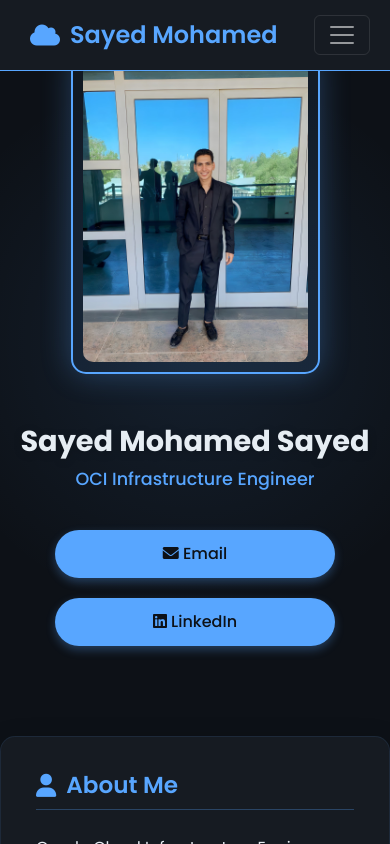
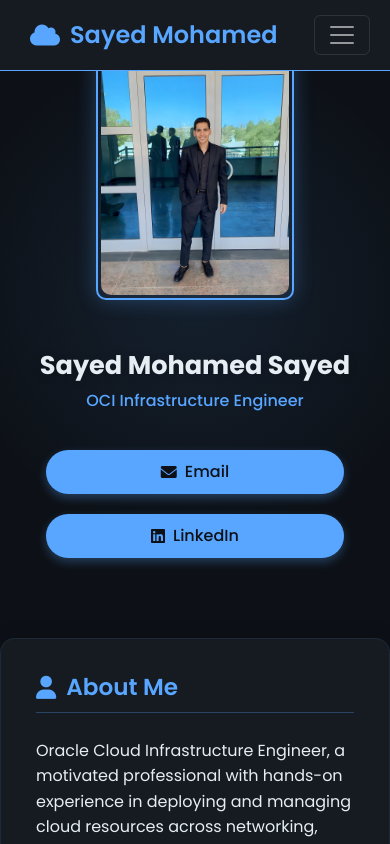
Before and after one commit to MostaphaMahran/portfolio, a plain HTML site: page index.html in a window 390 px wide. Shown: the top 844 px of the page. Drawn offline with nearby package versions, Linux system fonts and the light colour scheme.

Commit message:
Update index.html

```diff
--- a/index.html
+++ b/index.html
@@ -20,7 +20,7 @@
             --light-bg: #161b22;
             --text-color: #e6edf3;
             --muted-text: #8b949e;
-            --border-radius: 20px;
+            --border-radius: 15px;
         }
 
         * {
@@ -84,7 +84,7 @@
 
         .hero {
             background: var(--dark-bg);
-            padding: 100px 0 60px;
+            padding: 80px 0 50px;
             text-align: center;
             position: relative;
             overflow: hidden;
@@ -108,16 +108,16 @@
             margin: 0 auto 30px;
             border: 2px solid var(--primary-color);
             border-radius: var(--border-radius);
-            padding: 10px;
-            box-shadow: 0 0 30px rgba(88, 166, 255, 0.3);
+            padding: 5px;
+            box-shadow: 0 0 20px rgba(88, 166, 255, 0.3);
             background: linear-gradient(135deg, rgba(88, 166, 255, 0.05), rgba(88, 166, 255, 0.1));
-            max-width: 320px;
+            max-width: 95%;
         }
 
         .profile-img {
             width: 100%;
             height: auto;
-            max-height: 450px;
+            max-height: 400px;
             object-fit: contain;
             border-radius: 10px;
             transition: all 0.5s ease;
@@ -126,7 +126,7 @@
         .hero h1 {
             font-weight: 700;
             margin: 20px 0 10px;
-            font-size: 2.8rem;
+            font-size: 2.2rem;
             text-shadow: 0 2px 10px rgba(0, 0, 0, 0.2);
         }
 
@@ -134,7 +134,7 @@
             color: var(--primary-color);
             font-weight: 500;
             margin-bottom: 30px;
-            font-size: 1.6rem;
+            font-size: 1.4rem;
         }
 
         .btn-custom {
@@ -142,7 +142,7 @@
             color: var(--dark-bg);
             border: none;
             padding: 12px 25px;
-            border-radius: 30px;
+            border-radius: 25px;
             font-weight: 500;
             text-decoration: none;
             display: inline-flex;
@@ -151,6 +151,8 @@
             transition: all 0.3s ease;
             box-shadow: 0 4px 10px rgba(88, 166, 255, 0.3);
             margin: 10px;
+            min-width: 150px;
+            justify-content: center;
         }
 
         .btn-custom:hover {
@@ -277,34 +279,7 @@
 
         @media (max-width: 992px) {
             .hero {
-                padding: 80px 0 50px;
-            }
-
-            .profile-img {
-                max-height: 400px;
-            }
-
-            .hero h1 {
-                font-size: 2.2rem;
-            }
-
-            .hero h2 {
-                font-size: 1.4rem;
-            }
-
-            .btn-custom {
-                margin: 5px;
-            }
-        }
-
-        @media (max-width: 768px) {
-            .hero {
-                padding: 60px 0 40px;
-            }
-
-            .profile-container {
-                max-width: 90%;
-                border-radius: 15px;
+                padding: 70px 0 40px;
             }
 
             .profile-img {
@@ -316,22 +291,19 @@
             }
 
             .hero h2 {
-                font-size: 1.2rem;
-            }
-
-            .btn-custom {
-                display: block;
-                margin: 10px auto;
-                width: 80%;
-                text-align: center;
-                border-radius: 25px;
-                padding: 12px 20px;
+                font-size: 1.3rem;
             }
         }
 
-        @media (max-width: 576px) {
+        @media (max-width: 768px) {
             .hero {
                 padding: 50px 0 30px;
+            }
+
+            .profile-container {
+                max-width: 98%;
+                border-radius: 10px;
+                padding: 3px;
             }
 
             .profile-img {
@@ -344,6 +316,29 @@
 
             .hero h2 {
                 font-size: 1.1rem;
+            }
+
+            .btn-custom {
+                width: 85%;
+                padding: 10px 20px;
+            }
+        }
+
+        @media (max-width: 576px) {
+            .hero {
+                padding: 40px 0 20px;
+            }
+
+            .profile-img {
+                max-height: 250px;
+            }
+
+            .hero h1 {
+                font-size: 1.6rem;
+            }
+
+            .hero h2 {
+                font-size: 1rem;
             }
         }
 
```
